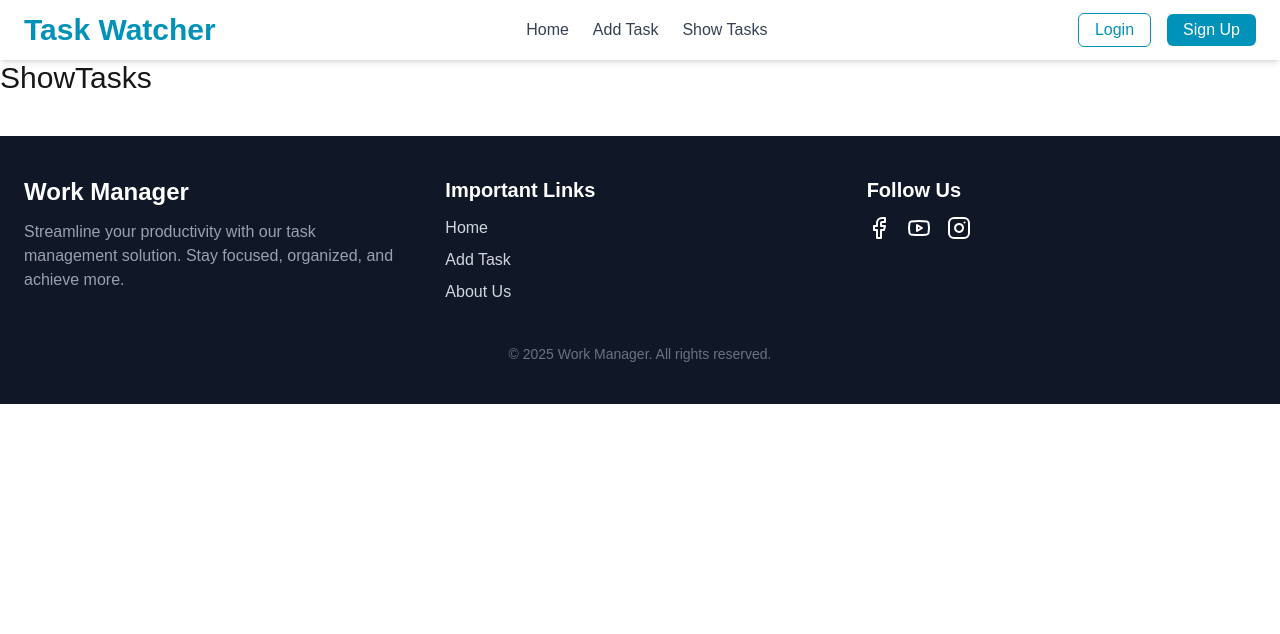
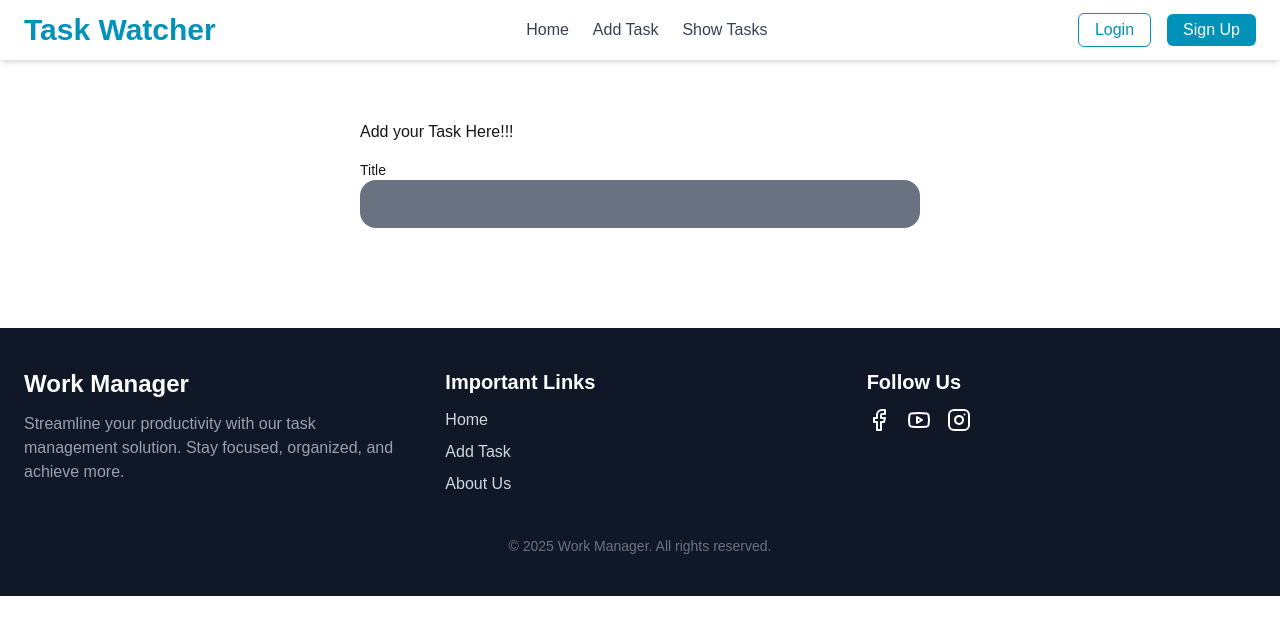
Before and after one commit to ankitkumar0799/Next-Js-Learn-With-Project, a Next.js app in the folder my-app/: page /show-tasks in a window 1280 px wide. Shown: the top 634 px of the page. Built offline with nearby package versions, Linux system fonts and the light colour scheme.

Commit message:
Save changes before switching to master

```diff
--- a/my-app/src/app/show-tasks/page.js
+++ b/my-app/src/app/show-tasks/page.js
@@ -4,8 +4,18 @@ export const metadata={
 }
 const ShowTasks = () => {
   return (
-    <div className="text-3xl">
-      ShowTasks
+    <div className="grid grid-cols-12 justify-center p-10
+    ">
+      <div className=" col-span-6 col-start-4 p-5">
+        <h1>Add your Task Here!!!</h1>
+        <form action="#!">
+            <div className="mt-4 ">
+                <label className="text-sm font-medium block">Title</label>
+                <input type="text" className="w-full p-3 rounded-2xl bg-gray-500 focus:ring-red-700" id="show_tasks"></input>
+
+            </div>
+        </form>
+      </div>
     </div>
   );
 };
```
